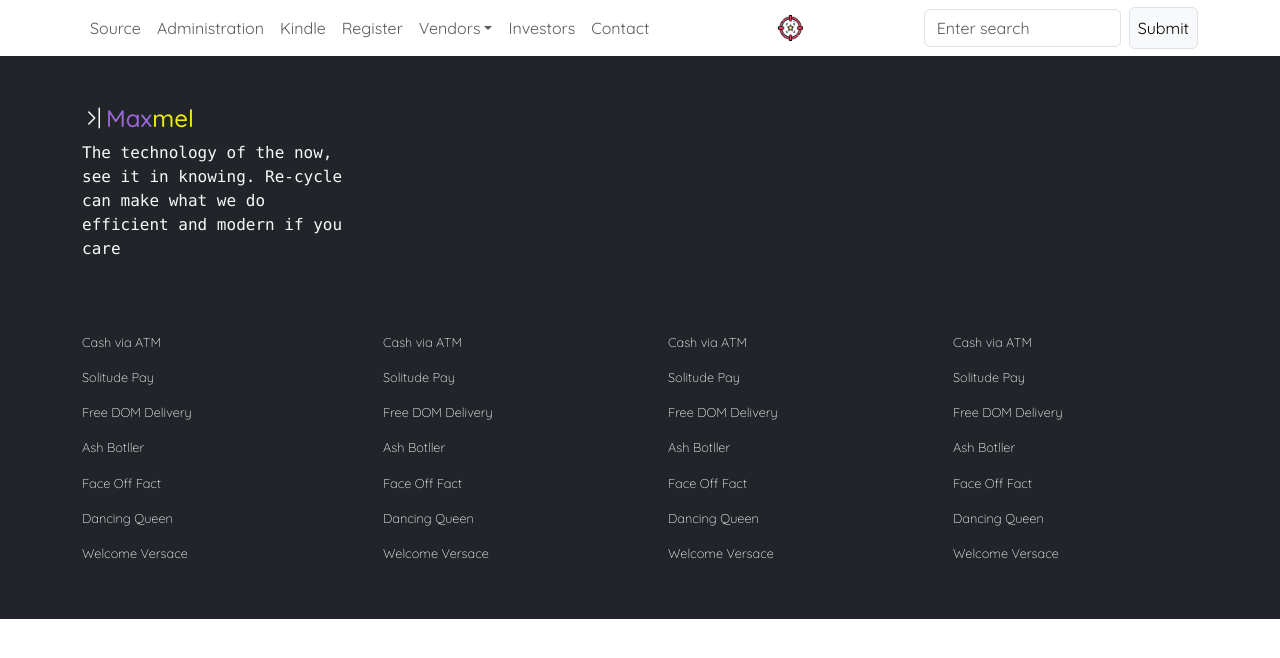
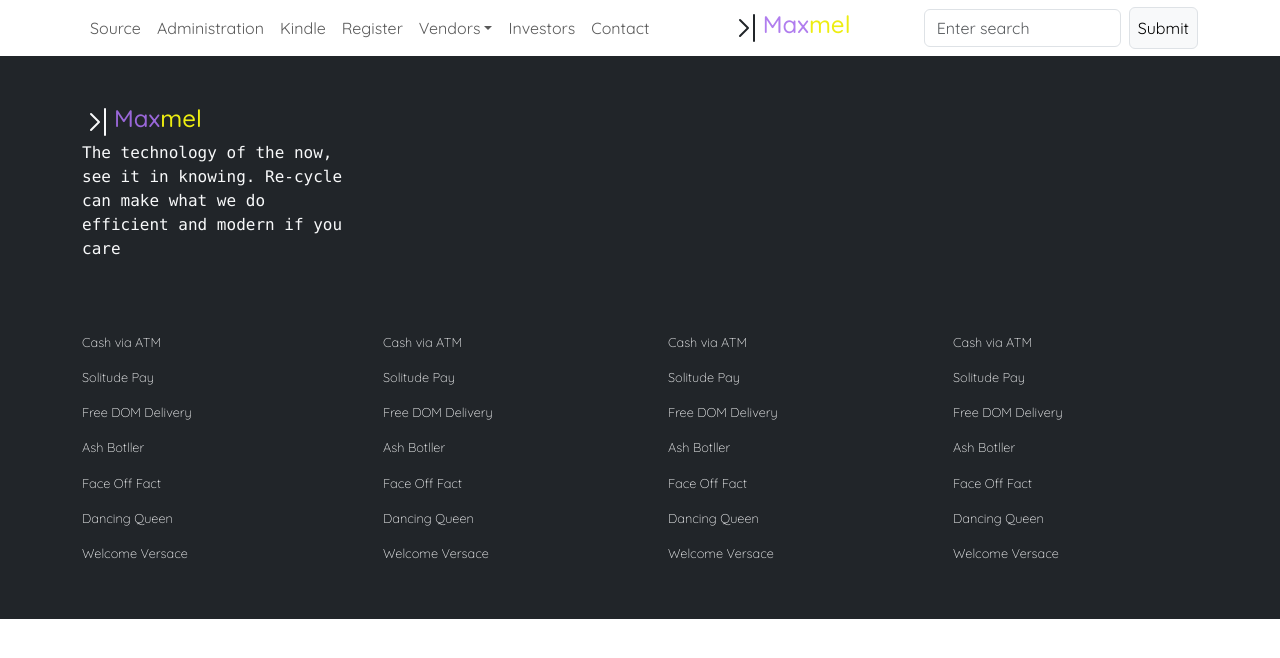
Before and after one commit to Henry-Egboh/maxmel, a React (Create React App) app: page / in a window 1280 px wide. Shown: the top 658 px of the page. Built offline with nearby package versions, Linux system fonts and the light colour scheme.

Commit message:
Added company logo to the navbar

```diff
--- a/src/Components/Footer.js
+++ b/src/Components/Footer.js
@@ -10,11 +10,11 @@ const Footer = () => {
           <Container >
                 <div className='w-25 pt-5'>
                     <div className='d-flex align-items-center'>
-                        <ChevronBarRight className='h4'/>
+                        <ChevronBarRight className='fs-2'/>
                         <h4 className='color-text'>Max<span className='color-text-sub'>mel</span></h4>
                     </div>
                     <div>
-                        <p className='font-monospace'>The technology of the now, see it in knowing.
+                        <p className='font-monospace text-light'>The technology of the now, see it in knowing.
                         Re-cycle can make what we do efficient and modern if you care</p>
                     </div>
                 </div>
--- a/src/Components/NavbarComp.js
+++ b/src/Components/NavbarComp.js
@@ -1,10 +1,7 @@
 import Container from 'react-bootstrap/Container';
-import Nav from 'react-bootstrap/Nav';
-import Navbar from 'react-bootstrap/Navbar';
-import NavDropdown from 'react-bootstrap/NavDropdown';
-import logo from '../Assets/target.png';
-import Button from 'react-bootstrap/Button';
-import Form from 'react-bootstrap/Form';
+import {Nav, Navbar, NavDropdown, Button, Form } from 'react-bootstrap';
+// import logo from '../Assets/target.png';
+import {ChevronBarRight} from 'react-bootstrap-icons';
 
 const NavbarComp = () => {
     return (
@@ -34,7 +31,11 @@ const NavbarComp = () => {
             </Navbar>
 
               {/* logo */}
-            <img alt='logo' src={logo} className="logo" />
+            {/* <img alt='logo' src={logo} className="logo" /> */}
+            <div className='d-flex align-items-center'>
+                <ChevronBarRight className='fs-2'/>
+                <h4 className='color-text'>Max<span className='color-text-sub'>mel</span></h4>
+            </div>
 
             <div>
             <Form className='d-flex align-items-center gap-2'>
```
